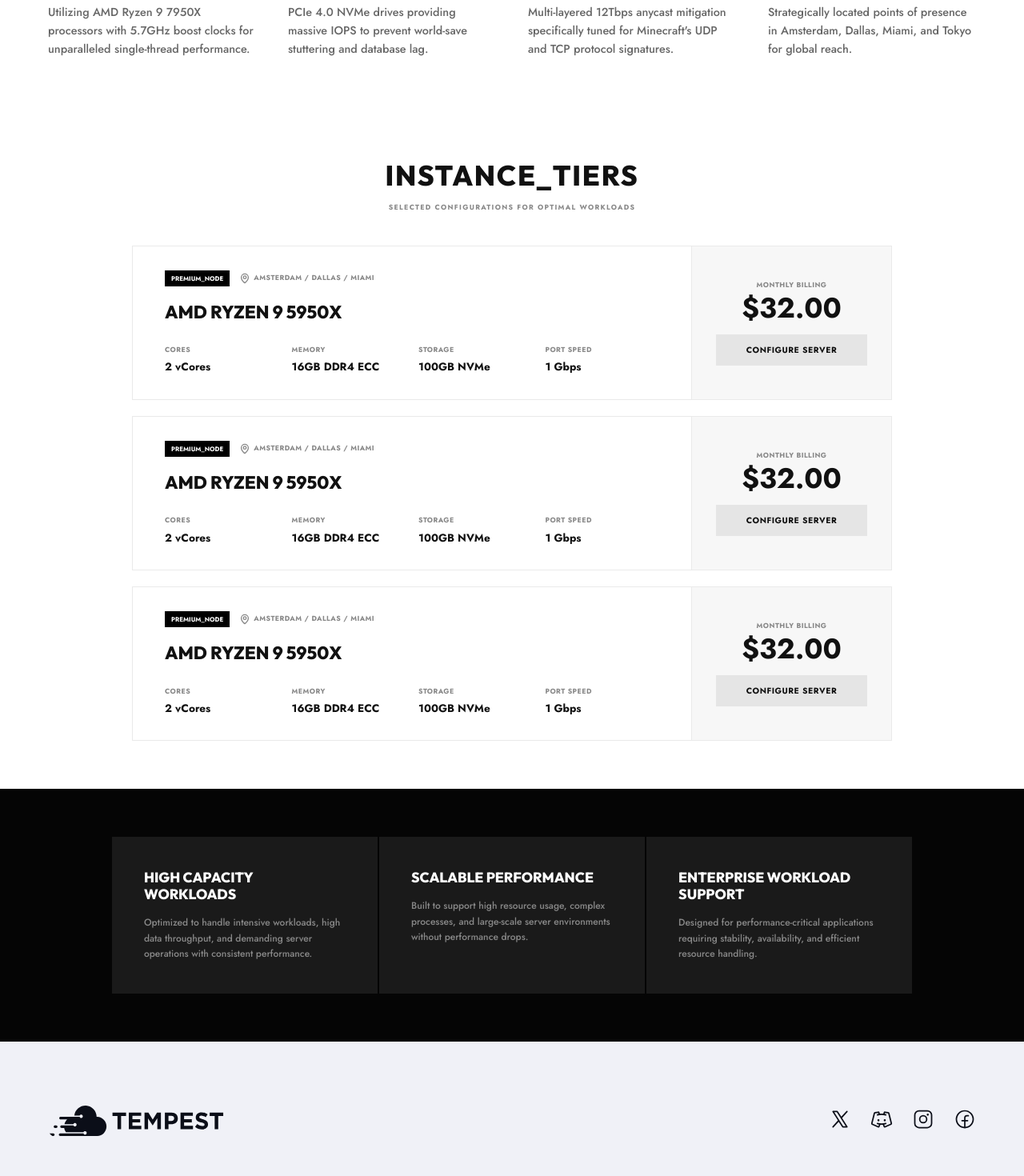
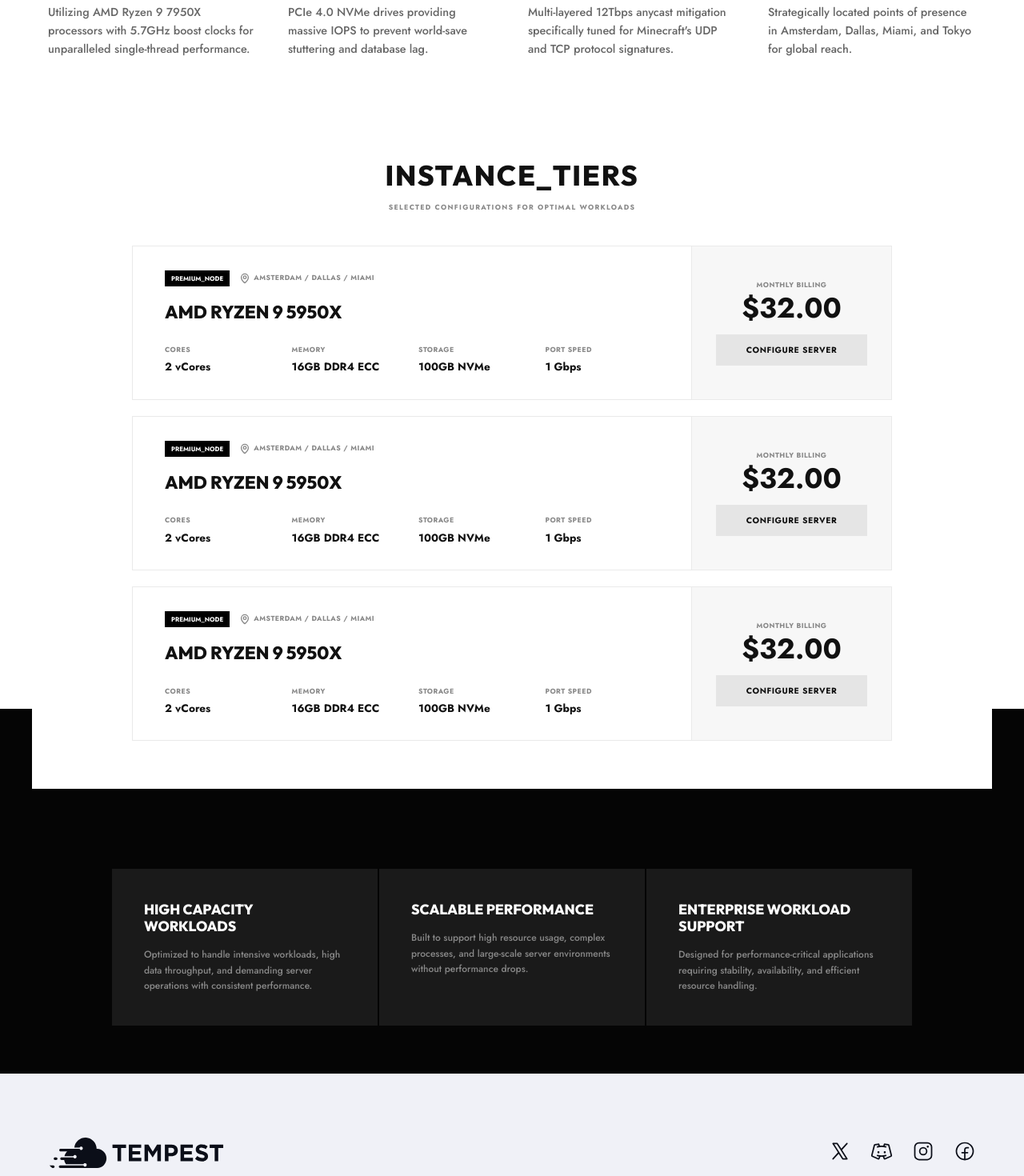
Before and after one commit to souiiii/Bytenia, a React (Vite) app: page /servers/dayz in a window 1280 px wide. Shown: the part 940-2410 px from the top of the page at 80% size. Built offline with nearby package versions, Linux system fonts and the light colour scheme; what react-world-flags would draw is missing.

Commit message:
feat: add CSS styles for DayZInstanceTiers and DayZWorkloads components

```diff
--- a/src/components/DayZInstanceTiers/DayZInstanceTiers.css
+++ b/src/components/DayZInstanceTiers/DayZInstanceTiers.css
@@ -1,6 +1,11 @@
 .dayz-tiers-section {
-  padding: 60px 0;
+  padding: 60px 0 0 0;
+  background: linear-gradient(to bottom, #ffffff 0%, #ffffff calc(100% - 100px), #050505 calc(100% - 100px), #050505 100%);
+}
+
+.dayz-tiers-section .container {
   background-color: #ffffff;
+  padding-bottom: 60px;
 }
 
 .dayz-tiers-header {
--- a/src/components/DayZWorkloads/DayZWorkloads.css
+++ b/src/components/DayZWorkloads/DayZWorkloads.css
@@ -1,6 +1,6 @@
 .dayz-workloads-section {
   background-color: #050505;
-  padding: 60px 0;
+  padding: 100px 0 60px 0;
 }
 
 .dayz-workloads-grid {
```
